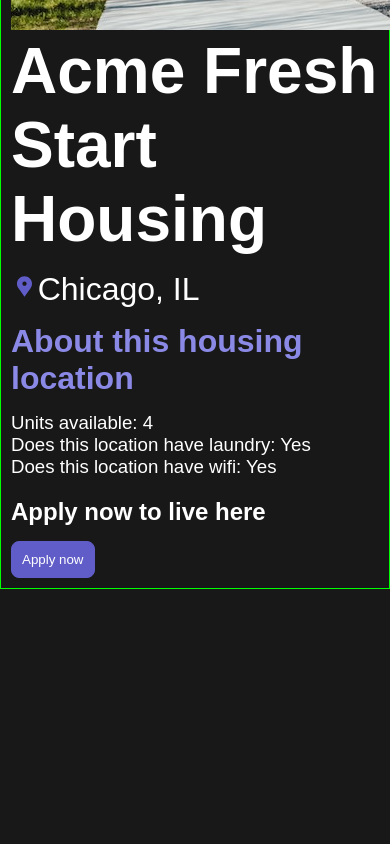
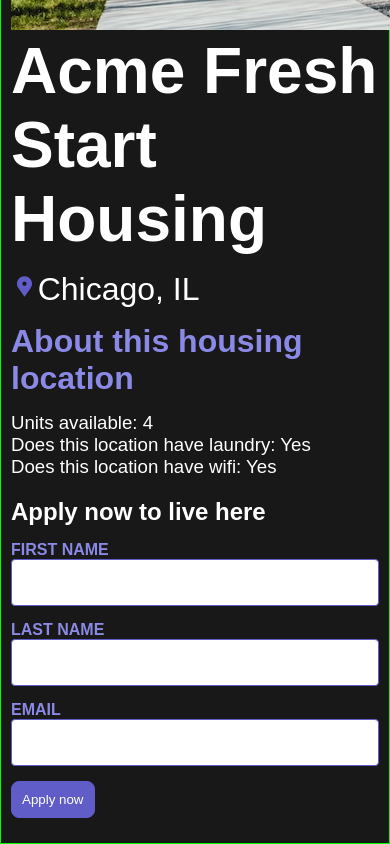
Before and after one commit to eltnash/HOME-APP, an Angular app: page /details/0 in a window 390 px wide. Shown: the part 1241-2085 px from the top of the page. Before the commit the page ends 1830 px from the top, so only its background shows below. Built offline with nearby package versions, Linux system fonts and the light colour scheme.

Commit message:
added a form element to details.component.ts

```diff
--- a/src/app/components/details/details.component.css
+++ b/src/app/components/details/details.component.css
@@ -88,3 +88,33 @@ h2 {
 ul li {
   color: white;
 }
+
+.listing-apply form {
+  margin: 15px 0;
+}
+
+label, input {
+  display: block;
+}
+
+label {
+  color: var(--secondary-color);
+  font-weight: bold;
+  text-transform: uppercase;
+  font-size: 12pt;
+}
+
+input {
+  font-size: 16pt;
+  margin-bottom: 15px;
+  padding: 10px;
+  width: 400px;
+  border-radius: 4px;
+  border: solid 1px var(--primary-color);
+}
+
+@media (max-width: 500px) {
+  input {
+    width: 100%;
+  }
+}
--- a/src/app/components/details/details.component.ts
+++ b/src/app/components/details/details.component.ts
@@ -3,11 +3,15 @@ import { CommonModule } from '@angular/common'; //responsible for common functio
 import { ActivatedRoute } from '@angular/router'; // responsible for routing
 import { HousingService } from 'src/app/services/housing.service';  // responsible for fetching data
 import { HousingLocation } from 'src/app/interfaces/housing-location'; //responsible for housing location data
+import { FormControl, FormGroup, ReactiveFormsModule } from '@angular/forms';
 
 @Component({
   selector: 'app-details',
   standalone: true,
-  imports: [CommonModule],
+  imports: [
+    CommonModule,
+    ReactiveFormsModule
+  ],
   template: `
     <article>
       <img [src]="housingLocation?.photo" alt="Exterior photo of {{housingLocation?.name}}" />
@@ -25,7 +29,18 @@ import { HousingLocation } from 'src/app/interfaces/housing-location'; //respons
       </section>
       <section class="listing-apply">
         <h2 class="section-heading">Apply now to live here</h2>
-        <button class="primary">Apply now</button>
+        <form [formGroup]="applyForm" (submit)="submitApplication()">
+          <label for="first-name">First Name</label>
+          <input id="first-name" type="text" formControlName="firstName">
+
+          <label for="last-name">Last Name</label>
+          <input id="last-name" type="text" formControlName="lastName">
+
+          <label for="email">Email</label>
+          <input id="email" type="email" formControlName="email">
+
+          <button type="submit" class="primary">Apply now</button>
+        </form>
       </section>
     </article>
   `,
@@ -36,8 +51,23 @@ export class DetailsComponent {
   housingService: HousingService = inject(HousingService);
   housingLocationId = 0;
   housingLocation: HousingLocation | undefined;
+
+  applyForm = new FormGroup({
+    firstName: new FormControl(''),
+    lastName: new FormControl(''),
+    email: new FormControl('')
+  });
+
   constructor() {
     this.housingLocationId = Number(this.route.snapshot.params['id']);
     this.housingLocation = this.housingService.getHousingLocationById(this.housingLocationId);
   }
+
+  submitApplication() {
+    this.housingService.submitApplication(
+      this.applyForm.value.firstName ?? '',
+      this.applyForm.value.lastName ?? '',
+      this.applyForm.value.email ?? ''
+    );
+  }
 }
--- a/src/app/services/housing.service.ts
+++ b/src/app/services/housing.service.ts
@@ -117,4 +117,8 @@ export class HousingService {
   getHousingLocationById(id: number): HousingLocation | undefined {
     return this.housingLocations.find(housingLocation => housingLocation.id === id);
   }
+
+  submitApplication(firstName: string, lastName: string, email: string) {
+    console.log(`Homes application received: firstName: ${firstName}, lastName: ${lastName}, email: ${email}.`);
+  }
 }
```
